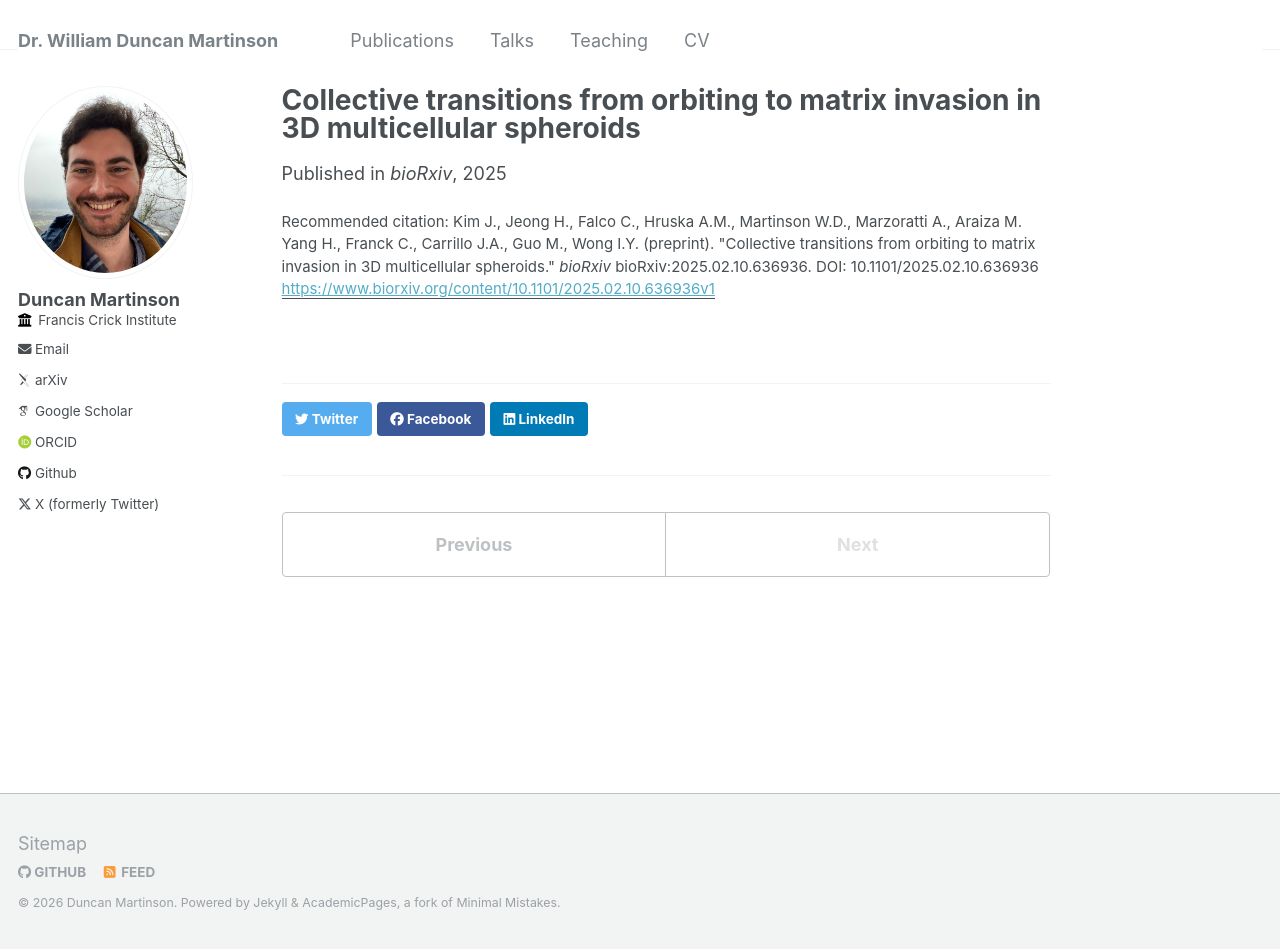
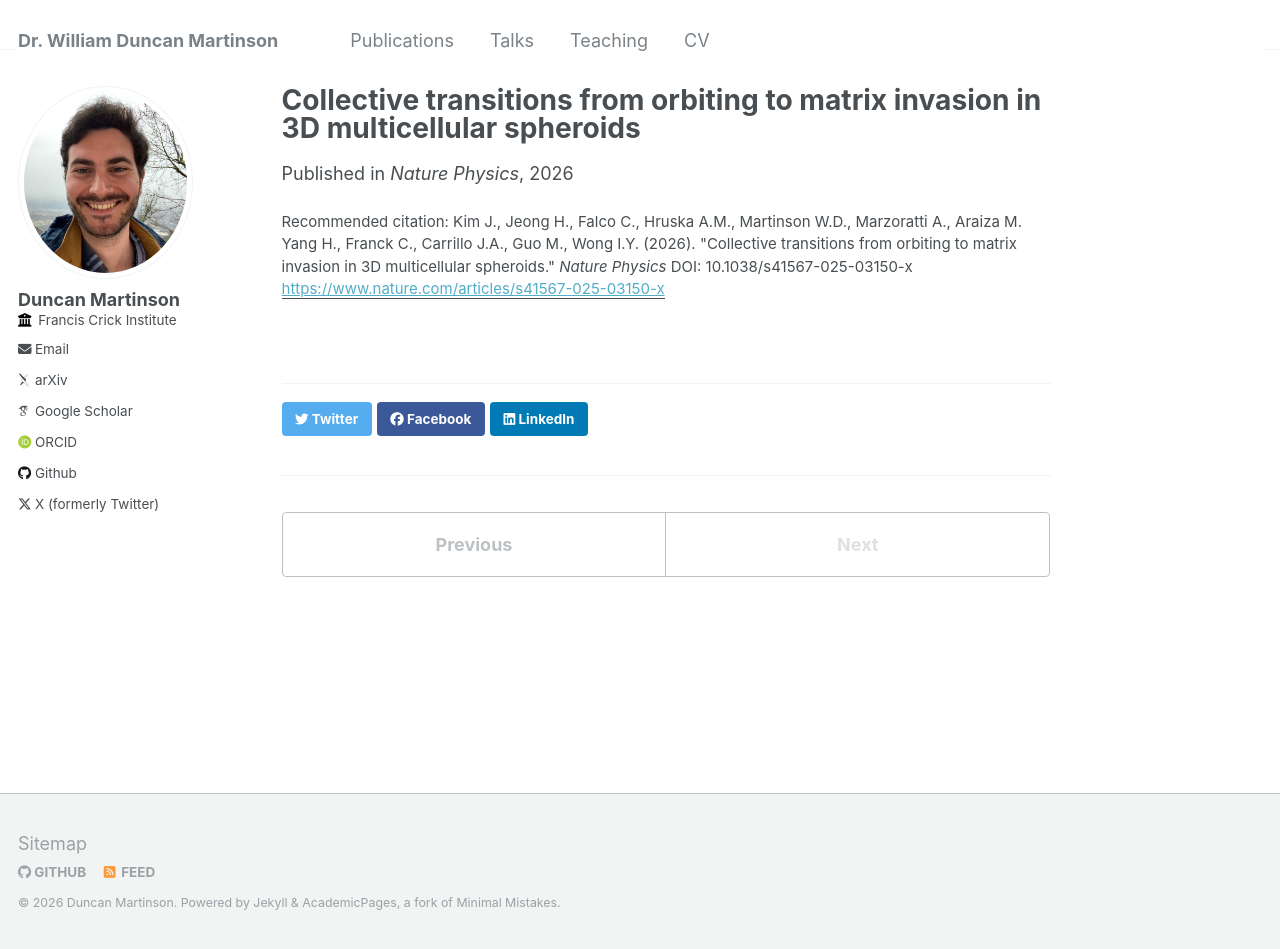
Before and after one commit to wdmartinson/wdmartinson.github.io, a Jekyll site: the page built from _publications/2026-collective-spheroid-3D.md, in a window 1280 px wide and 949 px high. Built offline with Jekyll 4.4.1, drawn with Linux system fonts in a browser that asks for light colours; some web fonts are replaced.

Commit message:
added 2026 spheroid paper on publication

```diff
--- a/_publications/2025-collective-spheroid-3D.md
+++ b/_publications/2026-collective-spheroid-3D.md
@@ -1,12 +1,12 @@
 ---
 title: "Collective transitions from orbiting to matrix invasion in 3D multicellular spheroids"
 collection: publications
-permalink: /publication/2025-collective-spheroid-3D
+permalink: /publication/2026-collective-spheroid-3D
 excerpt: #'This paper is about fixing template issue #693.'
-date: 2025-02-11
-venue: 'bioRxiv'
-paperurl: 'https://www.biorxiv.org/content/10.1101/2025.02.10.636936v1'
-citation: 'Kim J., Jeong H., Falco C., Hruska A.M., Martinson W.D., Marzoratti A., Araiza M. Yang H., Franck C., Carrillo J.A., Guo M., Wong I.Y. (preprint). &quot;Collective transitions from orbiting to matrix invasion in 3D multicellular spheroids.&quot; <i>bioRxiv</i> bioRxiv:2025.02.10.636936. DOI: 10.1101/2025.02.10.636936'
+date: 2026-01-26
+venue: 'Nature Physics'
+paperurl: 'https://www.nature.com/articles/s41567-025-03150-x'
+citation: 'Kim J., Jeong H., Falco C., Hruska A.M., Martinson W.D., Marzoratti A., Araiza M. Yang H., Franck C., Carrillo J.A., Guo M., Wong I.Y. (2026). &quot;Collective transitions from orbiting to matrix invasion in 3D multicellular spheroids.&quot; <i>Nature Physics</i> DOI: 10.1038/s41567-025-03150-x'
 ---
 
 <!-- The contents above will be part of a list of publications, if the user clicks the link for the publication than the contents of section will be rendered as a full page, allowing you to provide more information about the paper for the reader. When publications are displayed as a single page, the contents of the above "citation" field will automatically be included below this section in a smaller font. -->
```
